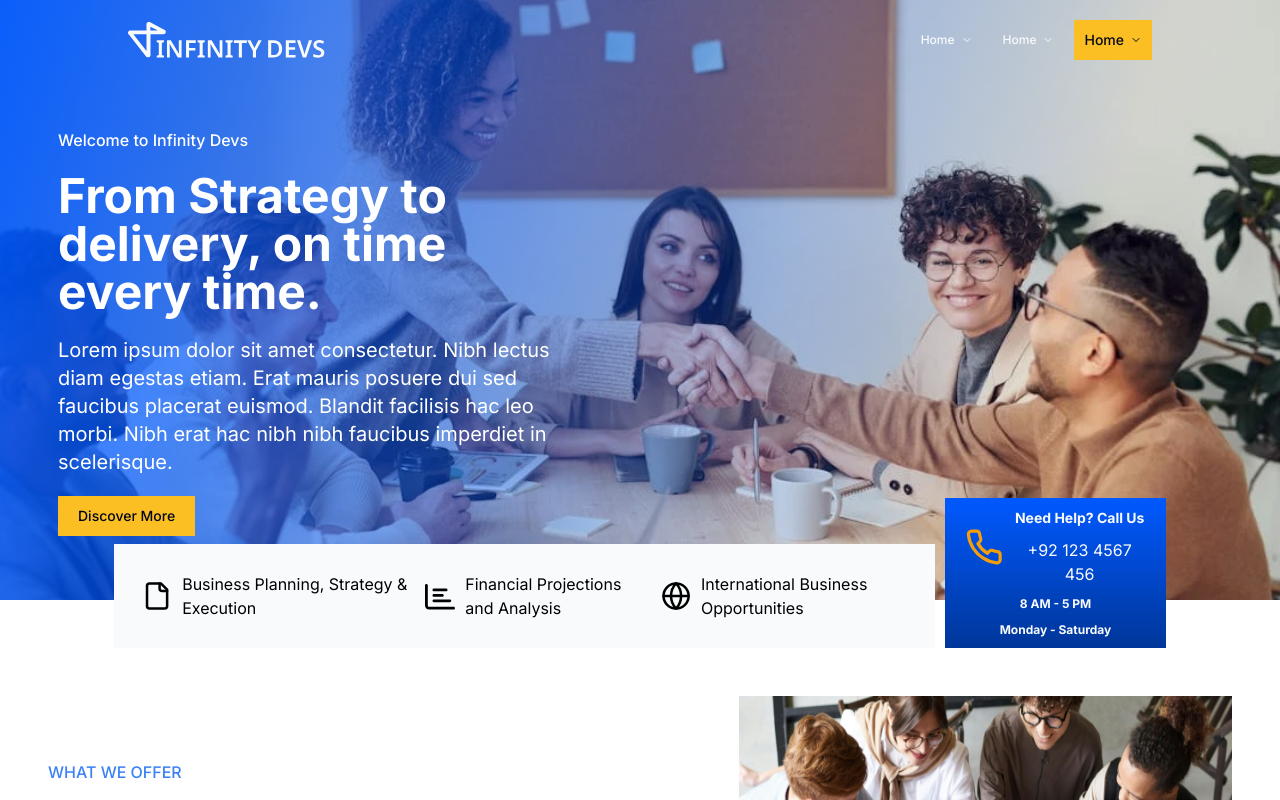
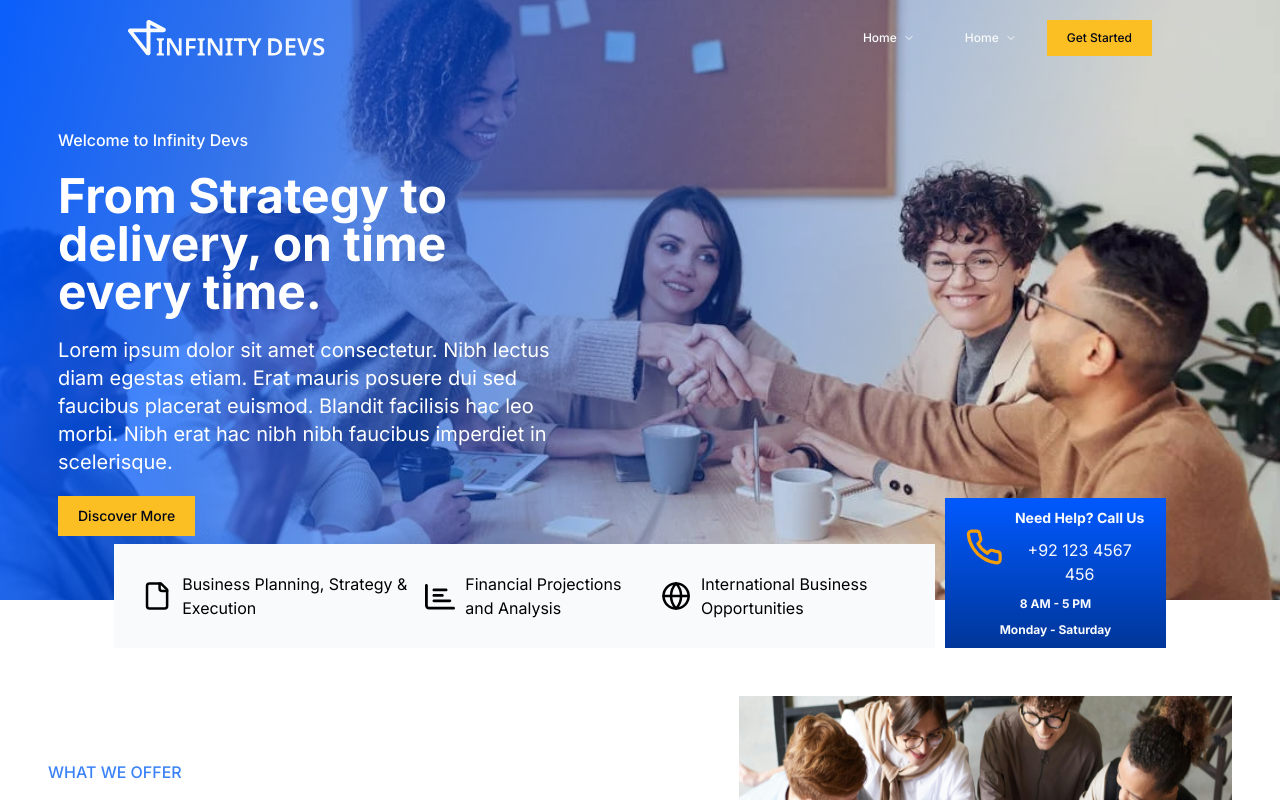
Before and after one commit to InfinityDevsHQ/software-house-next, a Next.js app: page / in a window 1280 px wide. Shown: the top 800 px of the page. Built offline with nearby package versions, Linux system fonts and the light colour scheme.

Commit message:
fix: all issues

```diff
--- a/components/general/header.tsx
+++ b/components/general/header.tsx
@@ -45,7 +45,7 @@ export default function Header() {
           <li className="flex items-center">
             <Button
               variant={"outline"}
-              className="bg-transparent p-2.5 text-accent-light border-none hover:bg-transparent hover:text-accent-light gap-1.5 text-xs font-medium"
+              className="bg-transparent p-2.5 text-accent-light border-none hover:bg-transparent hover:text-accent-light gap-1.5 text-xs font-medium h-auto px-5 py-2.5"
             >
               <span>Home</span>
               <ChevronDown height={12} width={12} />
@@ -54,16 +54,15 @@ export default function Header() {
           <li className="flex items-center">
             <Button
               variant={"outline"}
-              className="bg-transparent p-2.5 text-accent-light border-none hover:bg-transparent hover:text-accent-light gap-1.5 text-xs font-medium"
+              className="bg-transparent p-2.5 text-accent-light border-none hover:bg-transparent hover:text-accent-light gap-1.5 text-xs font-medium h-auto px-5 py-2.5"
             >
               <span>Home</span>
               <ChevronDown height={12} width={12} />
             </Button>
           </li>
           <li className="flex items-center">
-            <Button className="bg-secondary rounded-none p-2.5 !text-accent-dark border-none hover:bg-transparent hover:!text-accent-light gap-1.5 text-xx">
-              <span>Home</span>
-              <ChevronDown height={12} width={12} />
+            <Button className="bg-secondary rounded-none p-2.5 !text-accent-dark border-none hover:bg-transparent hover:!text-accent-light gap-1.5 text-xs h-auto px-5 py-2.5">
+              <span>Get Started</span>
             </Button>
           </li>
         </ol>
@@ -88,13 +87,11 @@ export default function Header() {
                   className="bg-transparent p-2.5 text-accent-foreground border-none hover:bg-transparent hover:text-accent-foreground gap-1.5 text-xs font-medium"
                 >
                   <span>Home</span>
-                  <ChevronDown height={12} width={12} />
                 </Button>
               </li>
               <li className="flex items-center">
-                <Button className="bg-secondary rounded-none p-2.5 !text-accent-dark border-none hover:bg-transparent hover:!text-accent-light gap-1.5 text-xx">
+                <Button className="bg-secondary rounded-none p-2.5 !text-accent-dark border-none hover:bg-transparent hover:!text-accent-light gap-1.5 text-xx h-auto px-5 py-2.5">
                   <span>Home</span>
-                  <ChevronDown height={12} width={12} />
                 </Button>
               </li>
             </ol>
--- a/components/svgs/logo-svg.tsx
+++ b/components/svgs/logo-svg.tsx
@@ -7,7 +7,7 @@ export default function LogoSvg() {
       fill="none"
       xmlns="http://www.w3.org/2000/svg"
     >
-      <g clip-path="url(#clip0_3938_188)">
+      <g clipPath="url(#clip0_3938_188)">
         <path
           d="M36.6748 8.06606L22.1539 0.305019C21.4092 -0.101673 20.4784 -0.101673 19.6965 0.305019C18.9518 0.711711 18.4678 1.42342 18.4678 2.23681V8.57442H22.4145V4.64307L29.8239 8.60831H2.42037C1.48954 8.60831 0.670416 9.08279 0.260853 9.7945C-0.148711 10.5401 -0.0742445 11.4213 0.447018 12.0991L18.0582 34.5688C18.5423 35.1789 19.2497 35.4839 20.0316 35.4839C20.2922 35.4839 20.5156 35.45 20.7763 35.3822C21.7815 35.0772 22.489 34.2299 22.489 33.281V12.2685H18.505V28.9768L5.39901 12.2008H35.4833C36.5631 12.2008 37.5311 11.5229 37.829 10.574C38.0896 9.59115 37.6428 8.57442 36.6748 8.06606Z"
           fill="url(#paint0_linear_3938_188)"
--- a/components/svgs/white-logo-svg.tsx
+++ b/components/svgs/white-logo-svg.tsx
@@ -7,7 +7,7 @@ export default function WhiteLogoSvg() {
       fill="none"
       xmlns="http://www.w3.org/2000/svg"
     >
-      <g clip-path="url(#clip0_3885_383)">
+      <g clipPath="url(#clip0_3885_383)">
         <path
           d="M36.6748 8.06606L22.1539 0.305019C21.4092 -0.101673 20.4784 -0.101673 19.6965 0.305019C18.9518 0.711711 18.4678 1.42342 18.4678 2.23681V8.57442H22.4145V4.64307L29.8239 8.60831H2.42037C1.48954 8.60831 0.670416 9.08279 0.260853 9.7945C-0.148711 10.5401 -0.0742445 11.4213 0.447018 12.0991L18.0582 34.5688C18.5423 35.1789 19.2497 35.4839 20.0316 35.4839C20.2922 35.4839 20.5156 35.45 20.7763 35.3822C21.7815 35.0772 22.489 34.2299 22.489 33.281V12.2685H18.505V28.9768L5.39901 12.2008H35.4833C36.5631 12.2008 37.5311 11.5229 37.829 10.574C38.0896 9.59115 37.6428 8.57442 36.6748 8.06606Z"
           fill="#F8FAFC"
```
